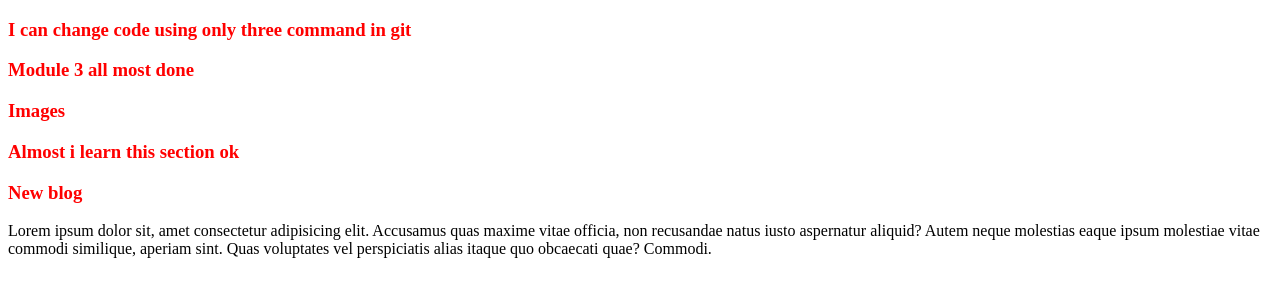
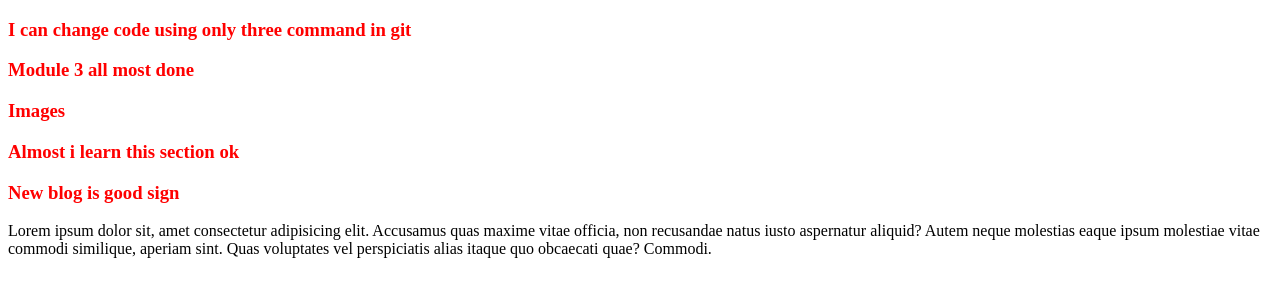
Before and after one commit to lanjudev16/my-secound-repo, a plain HTML site: page index.html in a window 1280 px wide. Drawn offline with Linux system fonts and the light colour scheme.

Commit message:
new blog sign

```diff
--- a/index.html
+++ b/index.html
@@ -15,7 +15,7 @@
         <h3>Almost i learn this section ok</h3>
     </div>
     <div>
-        <h3>New blog</h3>
+        <h3>New blog is good sign</h3>
         <p>Lorem ipsum dolor sit, amet consectetur adipisicing elit. Accusamus quas maxime vitae officia, non recusandae natus iusto aspernatur aliquid? Autem neque molestias eaque ipsum molestiae vitae commodi similique, aperiam sint. Quas voluptates vel perspiciatis alias itaque quo obcaecati quae? Commodi.</p>
     </div>
 </body>
```
